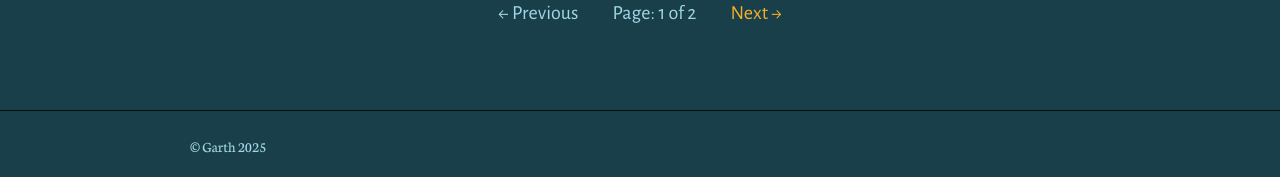
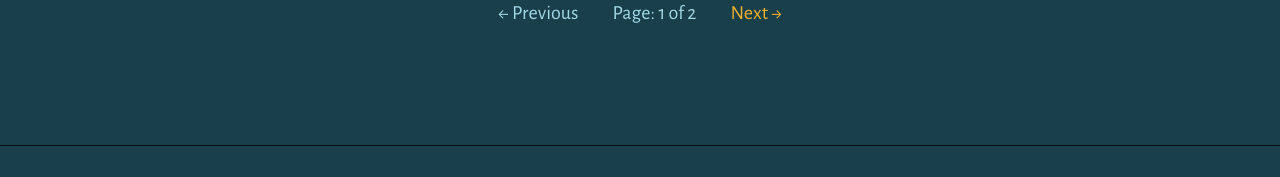
Before and after one commit to Patchyst/Patchyst.github.io, a Jekyll site: the page built from index.html, in a window 1280 px wide. Shown: the part 720-897 px from the top of the page. Built offline with Jekyll 4.4.1, drawn with Linux system fonts in a browser that asks for light colours; the list of posts is cut into pages by our own code.

Commit message:
messing with footer

```diff
--- a/_includes/site-footer.html
+++ b/_includes/site-footer.html
@@ -1,7 +1,4 @@
 <footer class="footer">
   <div class="container">
-    <div class="copyright  typeset">
-      <small class="small">&copy; {{ site.title }} {{ site.time | date: '%Y' }}</small>
-    </div>
   </div>
 </footer>
```
